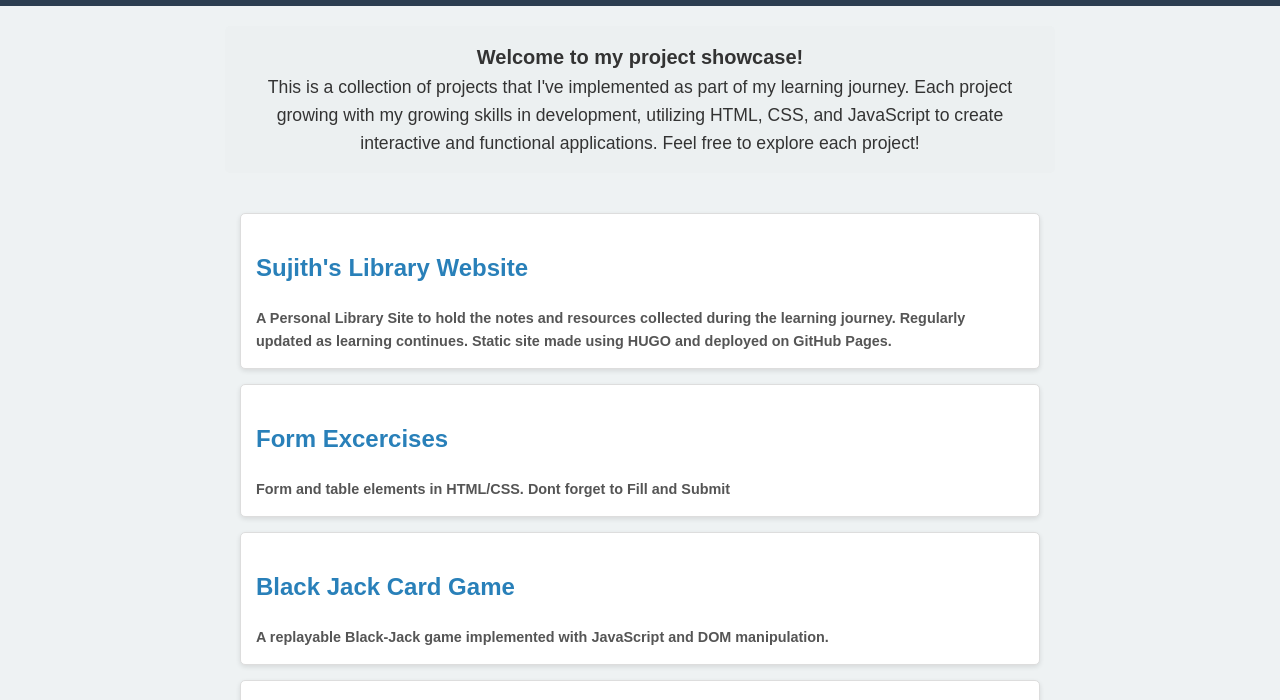
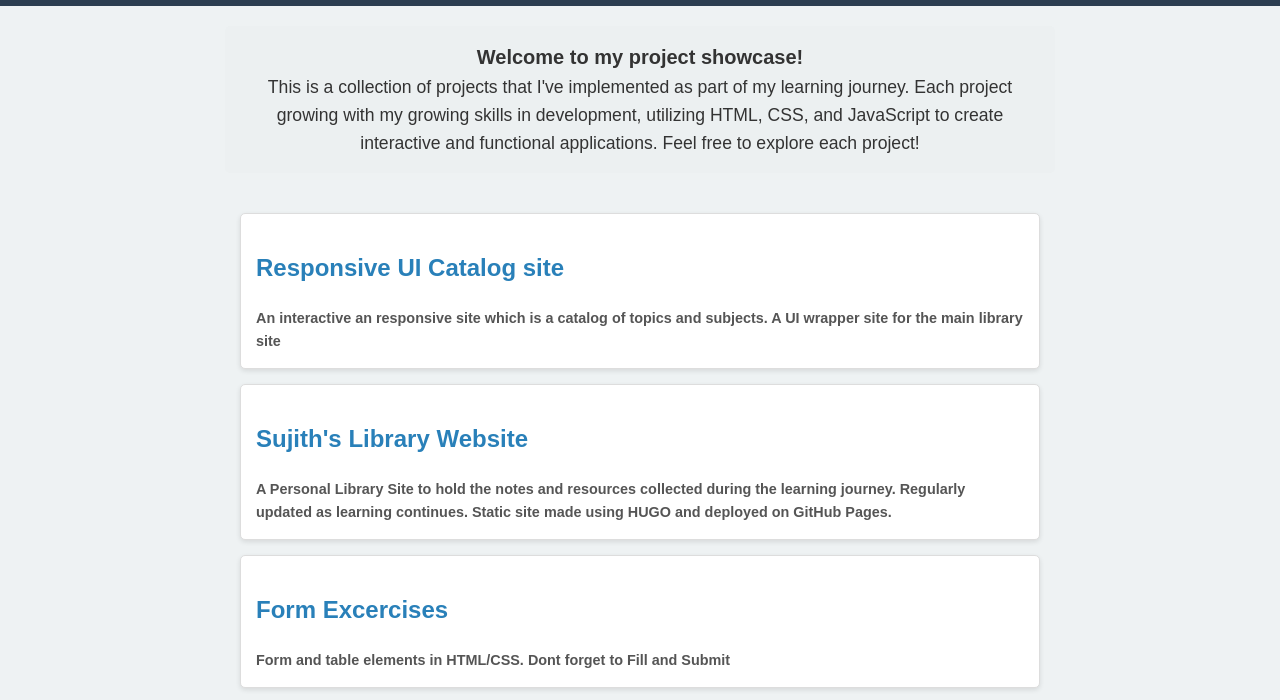
Before and after one commit to sujith-eag/projects, a plain HTML site: page index.html in a window 1280 px wide. Shown: the part 85-785 px from the top of the page. Drawn offline with Linux system fonts and the light colour scheme.

Commit message:
Added UI Wrapper site to the list

```diff
--- a/index.html
+++ b/index.html
@@ -16,6 +16,14 @@
     </div>
 
     <div class="projects-block">
+
+        <div class="individual-project">
+            <a href="https://sujith-eag.github.io/library/">
+                <h2>Responsive UI Catalog site</h2>
+                <p class="project-description">An interactive an responsive site which is a catalog of topics and subjects. A UI wrapper site for the main library site</p>
+            </a>
+        </div>
+
 
         <div class="individual-project">
             <a href="https://sujith-eag.github.io/personal-site/">
```
